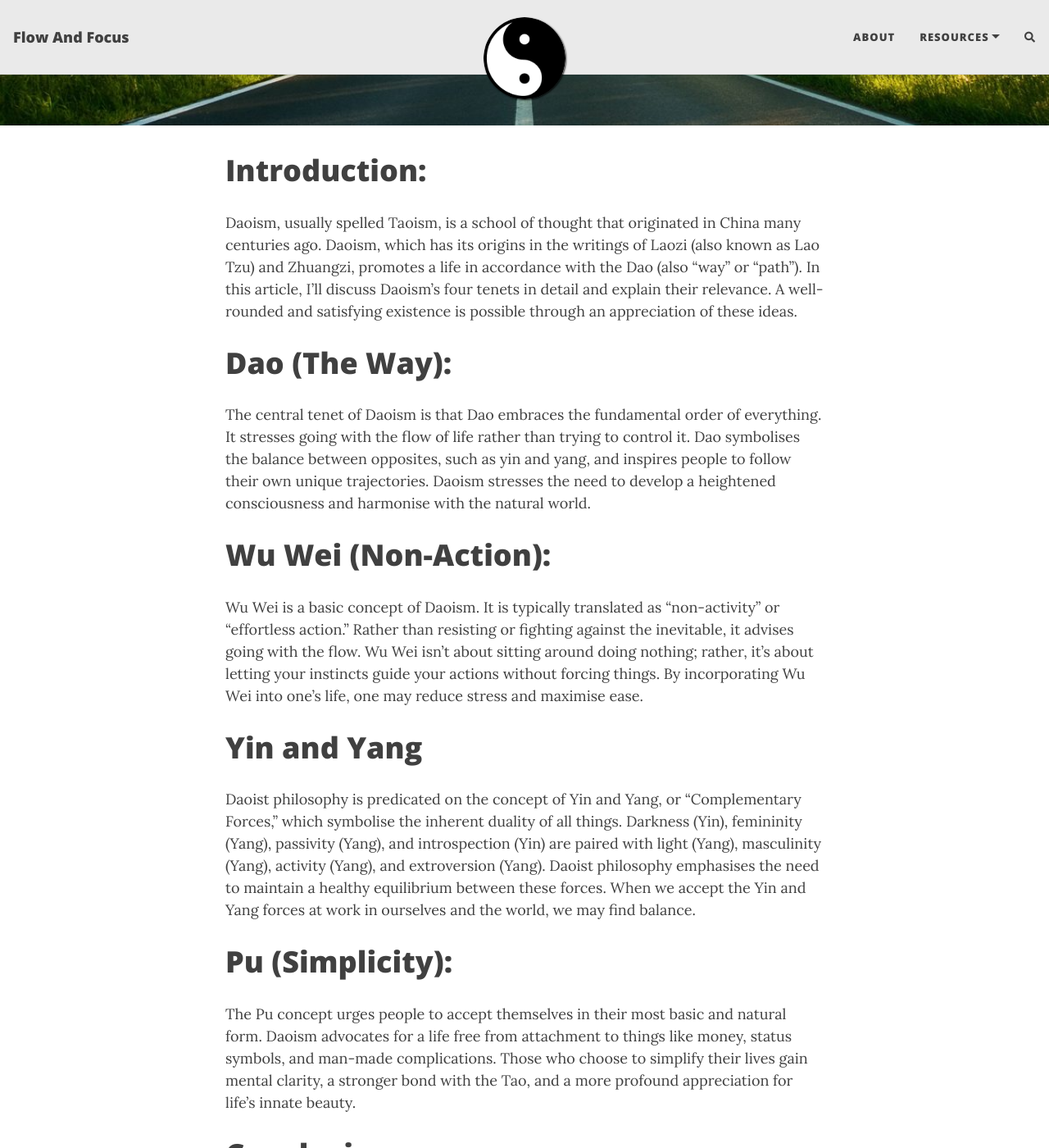
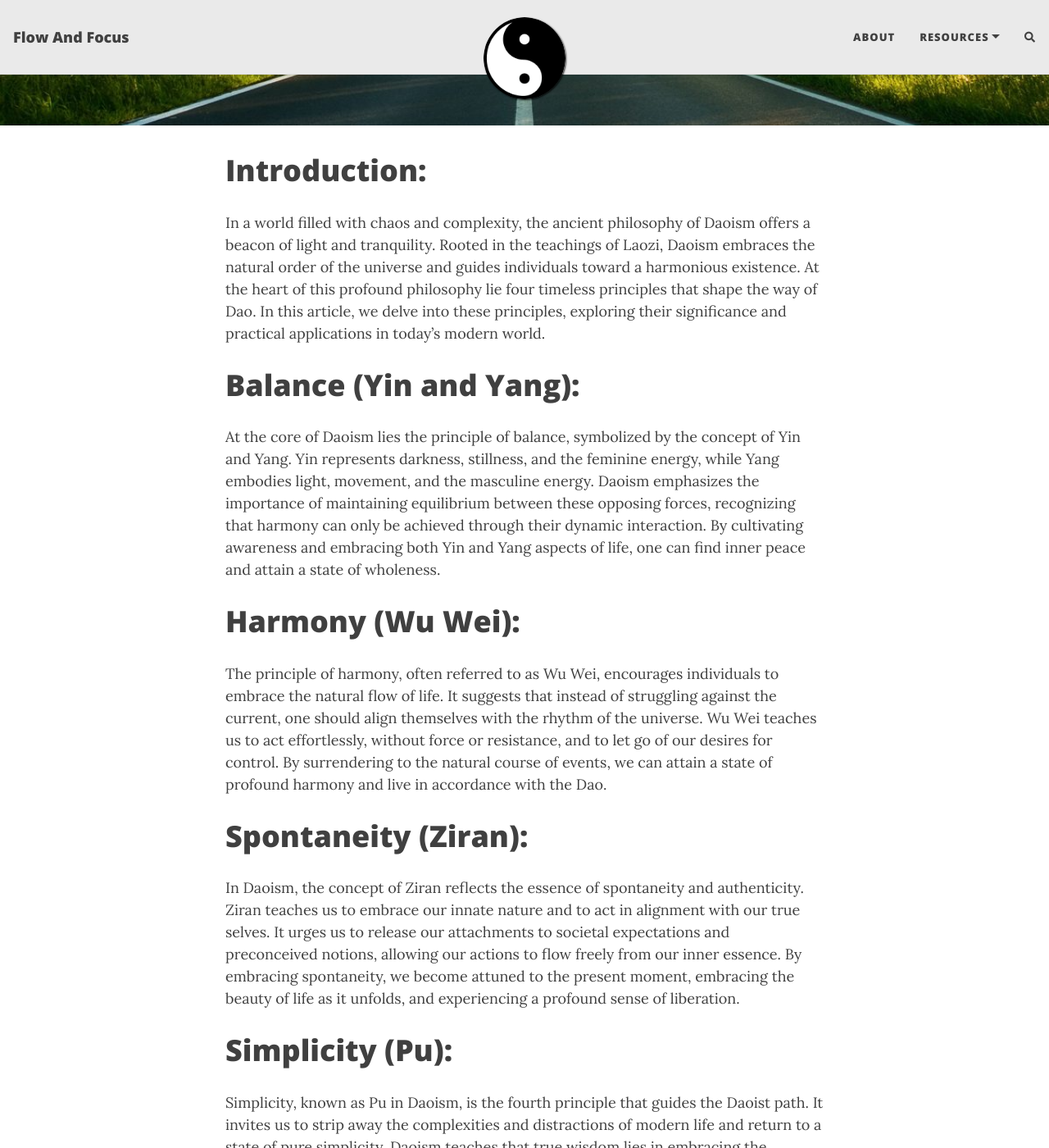
Before and after one commit to wieslawzych/flowandfocus.github.io, a Jekyll site: the page built from _posts/2023-04-26-four-principles-of-daoism.md, in a window 1280 px wide and 1400 px high, scrolled down 393 px. Shown: the whole window at 82% size. Built offline with Jekyll 4.4.1, drawn with Linux system fonts in a browser that asks for light colours; nearby versions of some CDN libraries; comment, search, counter and statistics services are not loaded; some of the changed text lies outside the part shown.

Commit message:
update on content

```diff
--- a/_posts/2023-04-26-four-principles-of-daoism.md
+++ b/_posts/2023-04-26-four-principles-of-daoism.md
@@ -2,8 +2,8 @@
 layout: post
 title: Understanding the Four Main Principles of Daoism
 subtitle:
-description: Find out what Daoism is all about and examine its four cornerstone principles in this in-depth blog post. Learn from the ancient philosophy's teachings and use its concepts in your daily life.
-excerpt: Find out what Daoism is all about and examine its four cornerstone principles in this in-depth blog post. Learn from the ancient philosophy's teachings and use its concepts in your daily life.
+description: Discover the profound wisdom of Daoism as we explore its four core principles. Immerse yourself in the art of balance, harmony, spontaneity, and simplicity, and unlock a path to inner peace and enlightenment. Let the ancient teachings of Daoism guide your journey towards a more fulfilling life.
+excerpt: Discover the profound wisdom of Daoism as we explore its four core principles. Immerse yourself in the art of balance, harmony, spontaneity, and simplicity, and unlock a path to inner peace and enlightenment. Let the ancient teachings of Daoism guide your journey towards a more fulfilling life.
 cover-img: /assets/img/post1/path.jpg
 thumbnail-img: /assets/img/post1/thumb.jpg
 share-img: /assets/img/post1/path.jpg
@@ -12,42 +12,19 @@
 
 
 # Introduction:
+In a world filled with chaos and complexity, the ancient philosophy of Daoism offers a beacon of light and tranquility. Rooted in the teachings of Laozi, Daoism embraces the natural order of the universe and guides individuals toward a harmonious existence. At the heart of this profound philosophy lie four timeless principles that shape the way of Dao. In this article, we delve into these principles, exploring their significance and practical applications in today's modern world.
 
+# Balance (Yin and Yang):
+At the core of Daoism lies the principle of balance, symbolized by the concept of Yin and Yang. Yin represents darkness, stillness, and the feminine energy, while Yang embodies light, movement, and the masculine energy. Daoism emphasizes the importance of maintaining equilibrium between these opposing forces, recognizing that harmony can only be achieved through their dynamic interaction. By cultivating awareness and embracing both Yin and Yang aspects of life, one can find inner peace and attain a state of wholeness.
 
-Daoism, usually spelled Taoism, is a school of thought that originated in China many centuries ago. Daoism, which has its origins in the writings of Laozi (also known as Lao Tzu) and Zhuangzi, promotes a life in accordance with the Dao (also "way" or "path"). In this article, I'll discuss Daoism's four tenets in detail and explain their relevance. A well-rounded and satisfying existence is possible through an appreciation of these ideas.
+# Harmony (Wu Wei):
+The principle of harmony, often referred to as Wu Wei, encourages individuals to embrace the natural flow of life. It suggests that instead of struggling against the current, one should align themselves with the rhythm of the universe. Wu Wei teaches us to act effortlessly, without force or resistance, and to let go of our desires for control. By surrendering to the natural course of events, we can attain a state of profound harmony and live in accordance with the Dao.
 
+# Spontaneity (Ziran):
+In Daoism, the concept of Ziran reflects the essence of spontaneity and authenticity. Ziran teaches us to embrace our innate nature and to act in alignment with our true selves. It urges us to release our attachments to societal expectations and preconceived notions, allowing our actions to flow freely from our inner essence. By embracing spontaneity, we become attuned to the present moment, embracing the beauty of life as it unfolds, and experiencing a profound sense of liberation.
 
-# Dao (The Way):
-
-
-The central tenet of Daoism is that Dao embraces the fundamental order of everything. It stresses going with the flow of life rather than trying to control it. Dao symbolises the balance between opposites, such as yin and yang, and inspires people to follow their own unique trajectories. Daoism stresses the need to develop a heightened consciousness and harmonise with the natural world.
-
-
-# Wu Wei (Non-Action):
-
-
-Wu Wei is a basic concept of Daoism. It is typically translated as "non-activity" or "effortless action." Rather than resisting or fighting against the inevitable, it advises going with the flow. Wu Wei isn't about sitting around doing nothing; rather, it's about letting your instincts guide your actions without forcing things. By incorporating Wu Wei into one's life, one may reduce stress and maximise ease.
-
-
-# Yin and Yang
-
-
-Daoist philosophy is predicated on the concept of Yin and Yang, or "Complementary Forces," which symbolise the inherent duality of all things. Darkness (Yin), femininity (Yang), passivity (Yang), and introspection (Yin) are paired with light (Yang), masculinity (Yang), activity (Yang), and extroversion (Yang). Daoist philosophy emphasises the need to maintain a healthy equilibrium between these forces. When we accept the Yin and Yang forces at work in ourselves and the world, we may find balance.
-
-
-# Pu (Simplicity):
-
-
-The Pu concept urges people to accept themselves in their most basic and natural form. Daoism advocates for a life free from attachment to things like money, status symbols, and man-made complications. Those who choose to simplify their lives gain mental clarity, a stronger bond with the Tao, and a more profound appreciation for life's innate beauty.
-
+# Simplicity (Pu):
+Simplicity, known as Pu in Daoism, is the fourth principle that guides the Daoist path. It invites us to strip away the complexities and distractions of modern life and return to a state of pure simplicity. Daoism teaches that true wisdom lies in embracing the uncomplicated and unadorned aspects of existence. By simplifying our lives and detaching ourselves from materialistic desires, we can cultivate a sense of contentment and discover the profound beauty in the ordinary.
 
 # Conclusion:
-
-
-Daoism includes both theoretical and practical advice for living a healthy, happy, and successful life. Individuals can cultivate inner calm and wisdom by knowing and implementing the four basic principles of Daoism: Dao (the way), Wu Wei (non-action), Yin and Yang (complementary forces), and Pu (simplicity).
-
-
-Finding meaning and happiness in life may require letting go of rigidity and resisting the urge to control every aspect of it. By living by these guidelines, we have access to the enduring truths of Daoism and are better equipped to handle the difficulties of today's world.
-
-
-You may go on a life-changing journey towards harmony, balance, and deeper purpose by living in accordance with Daoist principles.
+As we navigate the complexities of the modern world, the four main principles of Daoism provide invaluable guidance for attaining inner peace and fulfillment. Through balance, harmony, spontaneity, and simplicity, we can realign ourselves with the natural flow of the universe and rediscover the essence of our being. By embracing these principles, we embark on a transformative journey that leads us towards a more authentic, purposeful, and harmonious life. Let the wisdom of Daoism inspire you to embrace these timeless principles and unlock the infinite potential within.
```
